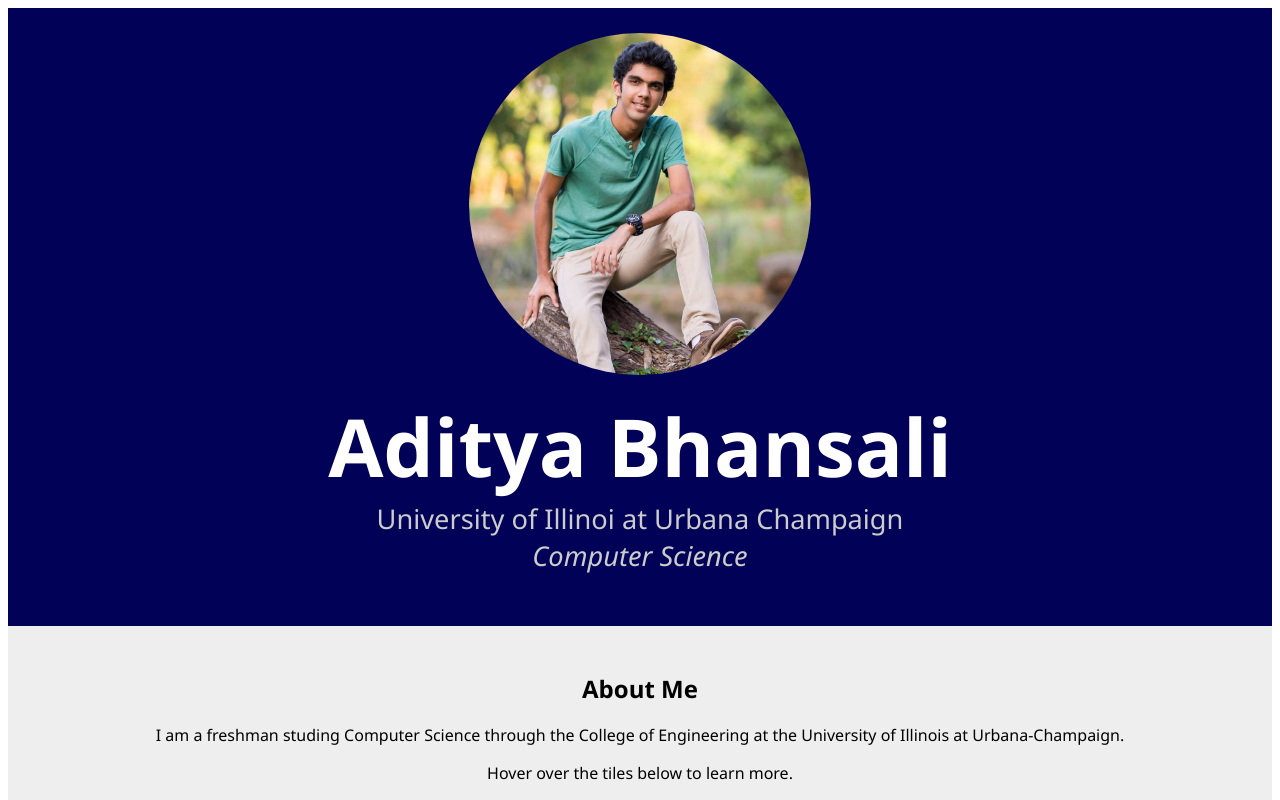
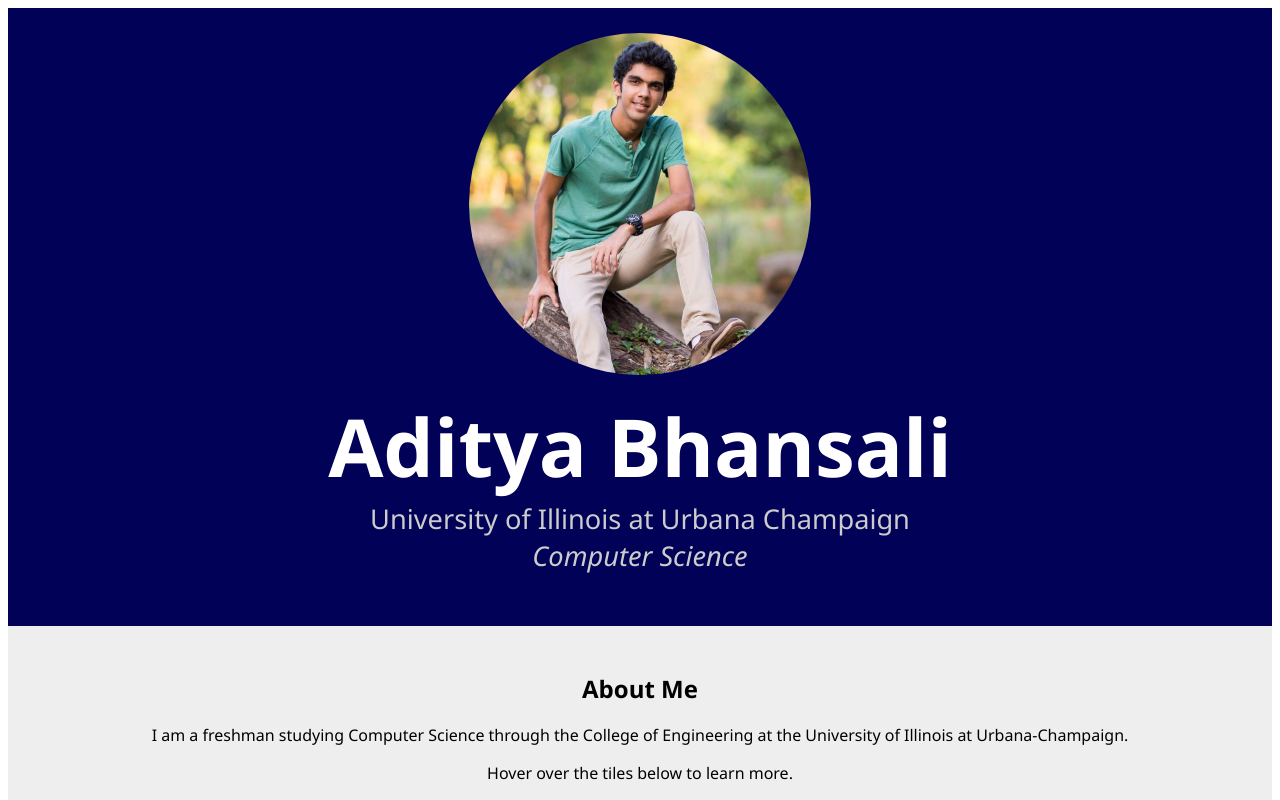
Before and after one commit to aditya0099/aditya0099.github.io, a plain HTML site: page index.html in a window 1280 px wide. Shown: the top 800 px of the page. Drawn offline with Linux system fonts and the light colour scheme.

Commit message:
corrected spelling errors

```diff
--- a/index.html
+++ b/index.html
@@ -8,14 +8,14 @@
 		<div class="container" id="header">
 			<img src="img.jpg" alt="Picture of Aditya Bhansali">
 			<h1>Aditya Bhansali</h1>
-			<p>University of Illinoi at Urbana Champaign
+			<p>University of Illinois at Urbana Champaign
 			<br><span class="itallic">Computer Science</span></p>
 		</div>
 
 		<div class="container" id="about">
 			<h2>About Me</h2>
 			<p>
-				I am a freshman studing Computer Science through the
+				I am a freshman studying Computer Science through the
 				College of Engineering at the University of Illinois
 				at Urbana-Champaign.
 			</p>
@@ -44,7 +44,7 @@
 			<div class="tile" id="proj">
 				<h3>Service Projects</h3>
 				<ul>
-					<li>Curriculumn designer at Disa Sutra</li>
+					<li>Curriculum designer at Disa Sutra</li>
 					<li>Videographer at RASA Center, Chennai</li>
 					<li>ISH Student Council President</li>
 				</ul>
```
